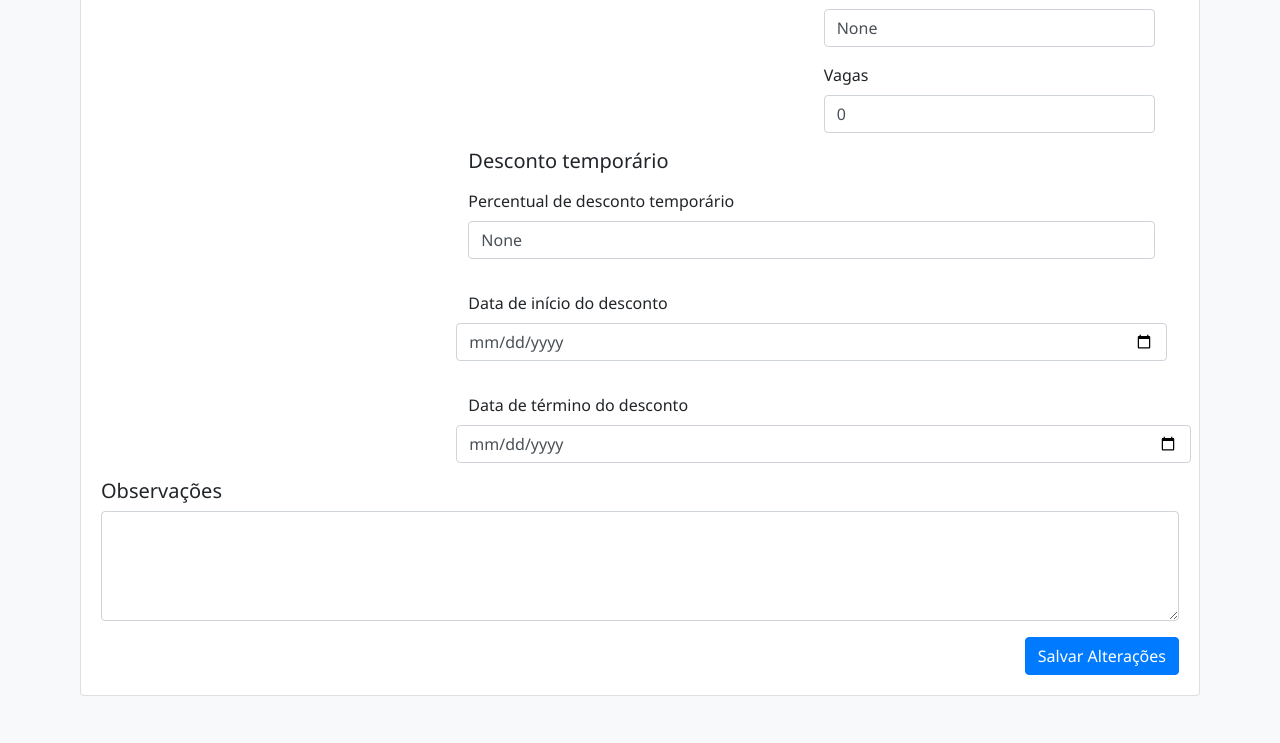
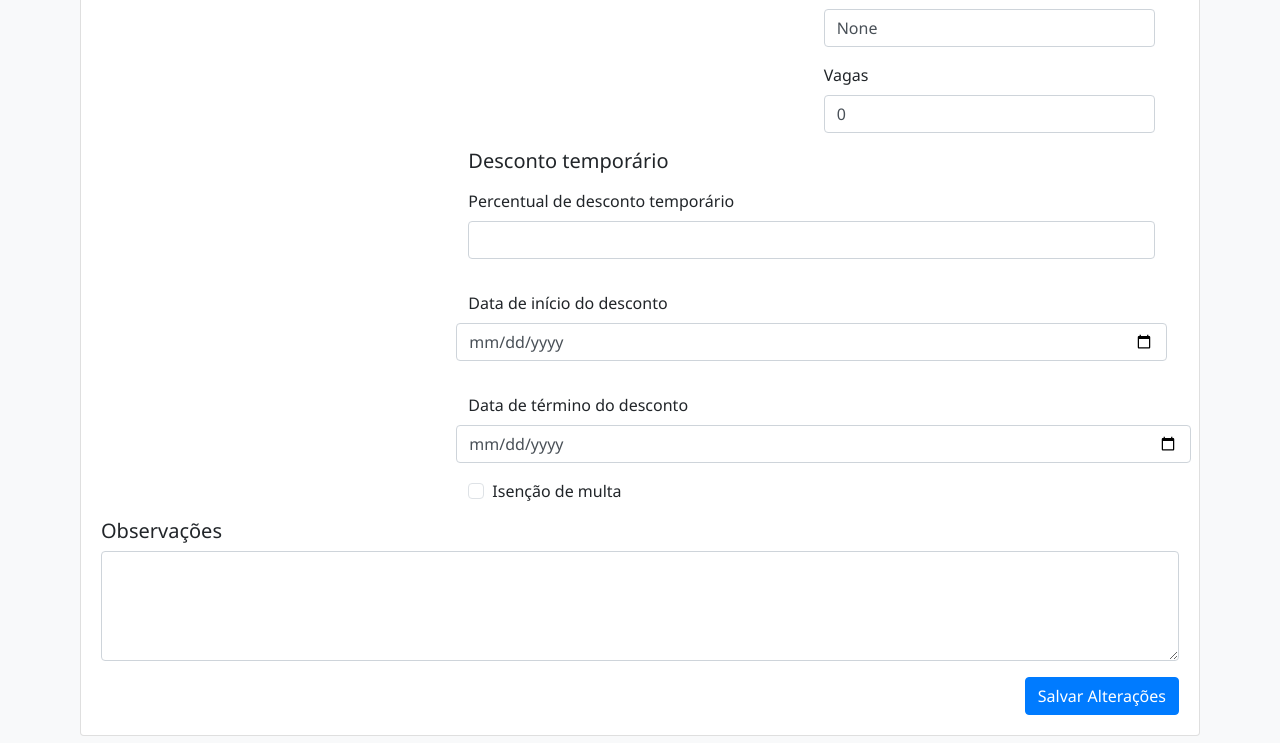
Before and after one commit to ThiagoVila11/mvpcadastro, a Django app: page /clientes/1/editar/ in a window 1280 px wide. Shown: the part 1497-2240 px from the top of the page. Run offline with Django 5.2, Linux system fonts and the light colour scheme; a user stored in the database is signed in; data comes from the database, SQL or seed files in the repository; data that the repository does not hold is empty; parts of the project's set-up code (start-up, migrations or seed data) failed here and were passed over; some libraries are stand-ins or nearby versions.

Commit message:
ultimos acertos

```diff
--- a/formulario_captura/cadastro/forms.py
+++ b/formulario_captura/cadastro/forms.py
@@ -2,6 +2,11 @@ from django import forms
 from .models import Cliente, Condominio, Apartamento, Consultor, PreCliente
 
 class ClienteForm(forms.ModelForm):
+    isencaomulta = forms.BooleanField(
+        required=False,
+        label="Isenção de multa",
+        widget=forms.CheckboxInput(attrs={'class': 'form-check-input'})
+    )
     class Meta:
         model = Cliente
         fields = ['cpf', 'nome', 'score','profissao', 'estcivil', 'rgrne', 'email', 'telefone',
@@ -12,11 +17,12 @@ class ClienteForm(forms.ModelForm):
                   'cnpjunidade', 'matriculaunidade', 'vagaunidade',
                   'enderecounidade', 'nriptuunidade', 'vrunidade',
                   'iniciocontrato', 'prazocontrato', 'percentualdesconto', 'datainiciodesconto',
-                  'dataterminodesconto', 'observacoes', 'imagem'] #'__all__' #['imagem', 'nome', 'cpf', 'score', 'email', 'telefone', 'data_nascimento',  'unidade', 'apto', 'observacoes']
+                  'dataterminodesconto', 'isencaomulta', 'observacoes', 'imagem'] #'__all__' #['imagem', 'nome', 'cpf', 'score', 'email', 'telefone', 'data_nascimento',  'unidade', 'apto', 'observacoes']
         widgets = {
             'data_nascimento': forms.DateInput(attrs={'type': 'date'}),
             'iniciocontrato': forms.DateInput(attrs={'type': 'date'}),
             'observacoes': forms.Textarea(attrs={'rows': 3}),
+
         }
 
         def __init__(self, *args, **kwargs):
--- a/formulario_captura/cadastro/models.py
+++ b/formulario_captura/cadastro/models.py
@@ -141,6 +141,7 @@ class Cliente(models.Model):
         ('3', '3'),
         ('4', '4')
     )
+
     nome = models.CharField(verbose_name="Nome",  max_length=100)
     cpf = models.CharField(verbose_name="CPF", max_length=14)
     profissao = models.CharField(verbose_name="Profissão", max_length=40, null=True, default='')
@@ -179,7 +180,7 @@ class Cliente(models.Model):
     prazocontrato = models.IntegerField(verbose_name="Prazo do Contrato", null=True, default=0, blank=True)
     iniciocontrato = models.DateField(verbose_name="Início do contrato", null=True, blank=True)
     terminocontrato = models.DateField(verbose_name="Término do contrato", null=True, blank=True)
-    imagem = models.ImageField(verbose_name="Imagem CNH", upload_to='imagens/', default=None, null=True)
+    imagem = models.ImageField(verbose_name="Imagem CNH", upload_to='imagens/', default=None, null=True, blank=True)
     visitarealizada = models.BooleanField(verbose_name="Visita realizado", default=False, null=True)
     documentacaoenviada = models.FileField(verbose_name="Pré-Contrato", default=None, null=True)
     Condominio = models.ForeignKey(Condominio, on_delete=models.CASCADE, null=True, blank=True)
@@ -190,6 +191,7 @@ class Cliente(models.Model):
                                            null=True, blank=True)
     datainiciodesconto = models.DateField(verbose_name="Data de início do desconto", null=True, blank=True)
     dataterminodesconto = models.DateField(verbose_name="Data de término do desconto", null=True, blank=True)
+    isencaomulta = models.BooleanField(verbose_name='Isenção de contrato',  default=False, null=True, blank=True)
 
     def __str__(self):
         return self.nome
--- a/formulario_captura/cadastro/templates/editar_cliente.html
+++ b/formulario_captura/cadastro/templates/editar_cliente.html
@@ -170,7 +170,7 @@
                             <h5>Desconto temporário</h5>
                             <div class="mb-3"></div>
                                 <label for="percentualdesconto" class="form-label">Percentual de desconto temporário</label>
-                                <input type="text" class="form-control" id="percentualdesconto" name="percentualdesconto" value="{{ cliente.percentualdesconto}}">
+                                <input type="text" class="form-control" id="percentualdesconto" name="percentualdesconto" value="{{ cliente.percentualdesconto|floatformat:'-5'}}">
                             </div>
                             <div class="mb-3"></div>
                                 <label for="datainiciodesconto" class="form-label">Data de início do desconto</label>
@@ -179,6 +179,10 @@
                             <div class="mb-3"></div>
                                 <label for="dataterminodesconto" class="form-label">Data de término do desconto</label>
                                 <input type="date" class="form-control" id="dataterminodesconto" name="dataterminodesconto" value="{{ cliente.dataterminodesconto|date:'Y-m-d'}}">
+                            </div>
+                            <div class="mb-3 form-check">
+                                <input type="checkbox" class="form-check-input" id="isencaomulta" name="isencaomulta" {% if cliente.isencaomulta %}checked{% endif %}>
+                                <label class="form-check-label" for="isencaomulta">Isenção de multa</label>
                             </div>
                         </div>
 
--- a/formulario_captura/cadastro/views.py
+++ b/formulario_captura/cadastro/views.py
@@ -557,6 +557,7 @@ def preencher_pdf(request, cliente_id):
         textoi1 = f"I.2. Desconto de Incentivo: A VILA 11 concede ao LOCATÁRIO desconto no valor do Aluguel, especificamente para o Período de Desconto de {iniciodescformat} a {terminodescformat}, conforme abaixo:"
         textoi11 = f"a) De {iniciodescformat} a {terminodescformat} de locação - {cliente.percentualdesconto} % de desconto sobre o valor do Aluguel mensal;"
 
+    dadosdocondominio = f"{cliente.Condominio.condominionomecomercial} Sociedade Anônima, inscrita no CNPJ nº {cliente.Condominio.condominiocnpj} com endereço em {cliente.Condominio.condominioendereco}"
     meses_pt = {
         1: "Janeiro",
         2: "Fevereiro",
@@ -611,7 +612,8 @@ def preencher_pdf(request, cliente_id):
         'mes': nome_mes,
         'ano': ano,
         'clausulai1': textoi1,
-        'clausulai11': textoi11
+        'clausulai11': textoi11,
+        'dadoscondominio': dadosdocondominio
     }
 
     try:
```
Also changed, not shown: formulario_captura/cadastro/migrations/0035_cliente_isencaomulta_alter_cliente_imagem.py (added), formulario_captura/cadastro/migrations/0036_alter_cliente_isencaomulta.py (added), formulario_captura/cadastro/migrations/0037_alter_cliente_isencaomulta.py (added), 3 other files.
